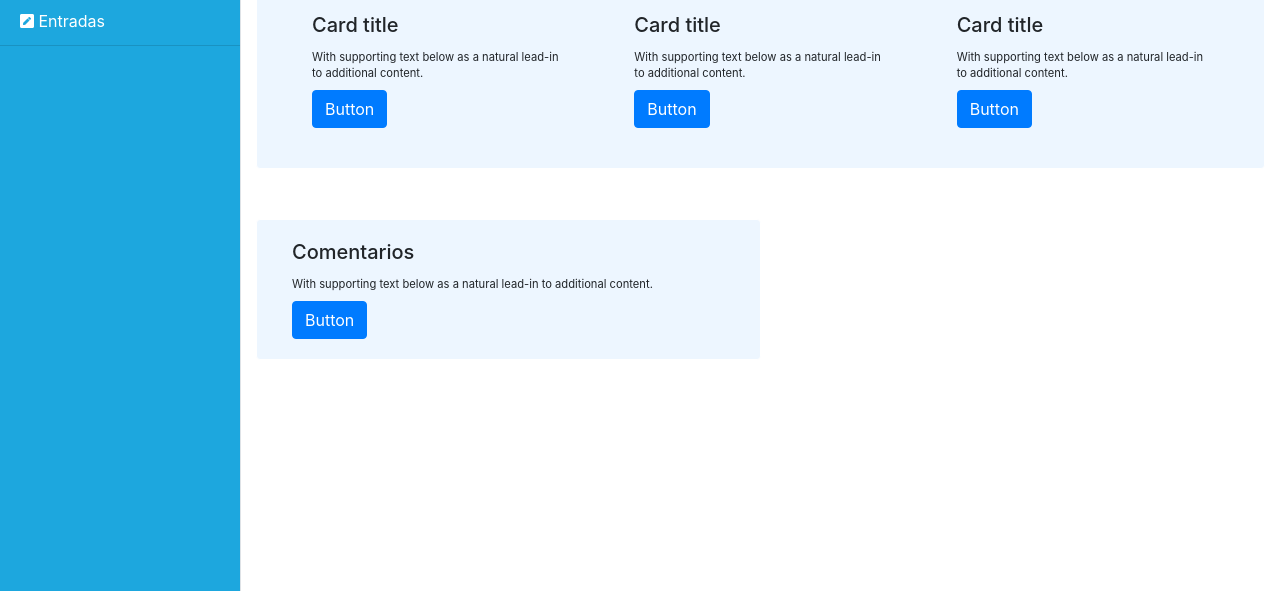
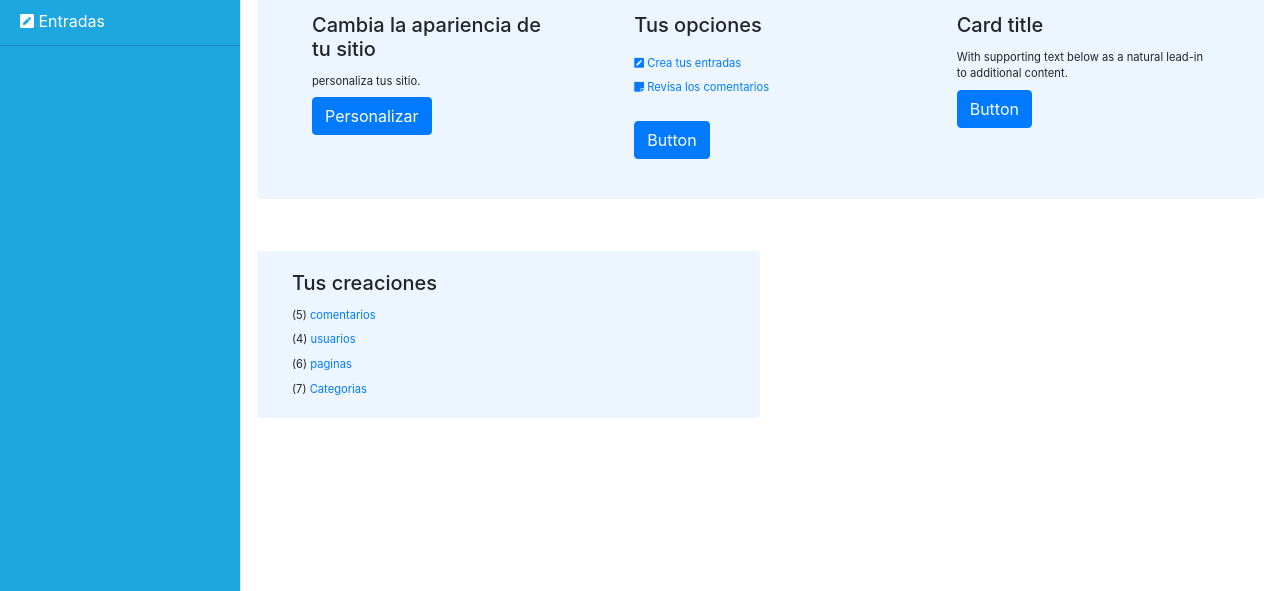
Before and after one commit to sosa-20/sam, a website: page www/inicio.html in a window 1280 px wide. Shown: the part 209-800 px from the top of the page. Drawn offline with Linux system fonts and the light colour scheme.

Commit message:
apariencia

```diff
--- a/www/inicio.html
+++ b/www/inicio.html
@@ -77,7 +77,7 @@
         </button>
 
                 <div class="collapse navbar-collapse" id="navbarSupportedContent">
-                   <ul class="navbar-nav ml-auto mt-2 mt-lg-0" id="sesion">
+                    <ul class="navbar-nav ml-auto mt-2 mt-lg-0" id="sesion">
                     </ul>
                 </div>
             </nav>
@@ -87,13 +87,23 @@
                 <div class="container">
                     <div class="row">
                         <div class="card col-sm-12 iniciopag">
-                            <div class="card-body">
-                                <h3 class="card-title"><strong>SAM te desea desea lo mejor</strong> </h3>
+                            <div class="card-body inicioConfig">
+                                <h3 class="card-title sam"><strong>SAM </strong>te desea desea la mejor expericia</h3>
                                 <div class="row">
                                     <div class="col-md-6 col-lg-4">
                                         <div class="card-body">
-                                            <h5 class="card-title">Card title</h5>
-                                            <p class="card-text">With supporting text below as a natural lead-in to additional content.</p>
+                                            <h5 class="card-title">Cambia la apariencia de tu sitio</h5>
+                                            <p class="card-text">personaliza tus sitio.</p>
+                                            <a href="#" class="btn btn-primary">Personalizar</a>
+                                        </div>
+                                    </div>
+                                    <div class="col-md-6 col-lg-4">
+                                        <div class="card-body">
+                                            <h5 class="card-title">Tus opciones</h5>
+                                            <a href="#" class="card-text"><i class="fas fa-pen-square"></i> Crea tus entradas</a>
+                                            <br>
+                                            <a href="#" class="card-text"><i class="fas fa-sticky-note"></i> Revisa los comentarios</a>
+                                            <br><br>
                                             <a href="#" class="btn btn-primary">Button</a>
                                         </div>
                                     </div>
@@ -101,13 +111,7 @@
                                         <div class="card-body">
                                             <h5 class="card-title">Card title</h5>
                                             <p class="card-text">With supporting text below as a natural lead-in to additional content.</p>
-                                            <a href="#" class="btn btn-primary">Button</a>
-                                        </div>
-                                    </div>
-                                    <div class="col-md-6 col-lg-4">
-                                        <div class="card-body">
-                                            <h5 class="card-title">Card title</h5>
-                                            <p class="card-text">With supporting text below as a natural lead-in to additional content.</p>
+
                                             <a href="#" class="btn btn-primary">Button</a>
                                         </div>
                                     </div>
@@ -116,10 +120,20 @@
                             </div>
                         </div>
                         <div class="card col-12 col-md-6 iniciopag" style="margin-top: 50px;">
-                            <div class="card-body">
-                                <h5 class="card-title">Comentarios</h5>
-                                <p class="card-text">With supporting text below as a natural lead-in to additional content.</p>
-                                <a href="#" class="btn btn-primary">Button</a>
+                            <div class="card-body inicioConfig">
+                                <h5 class="card-title">Tus creaciones</h5>
+                                <p class="card-text">(5)
+                                    <a href="#">comentarios</a>
+                                </p>
+                                <p class="card-text">(4)
+                                    <a href="#">usuarios</a>
+                                </p>
+                                <p class="card-text">(6)
+                                    <a href="#">paginas</a>
+                                </p>
+                                <p class="card-text">(7)
+                                    <a href="#">Categorias</a>
+                                </p>
                             </div>
                         </div>
                     </div>
```
Also changed, not shown: www/loggin.html (+3 -3 lines).
